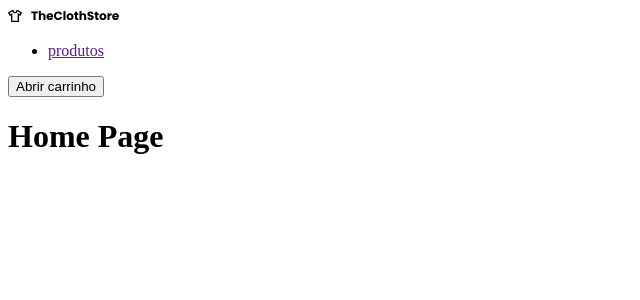
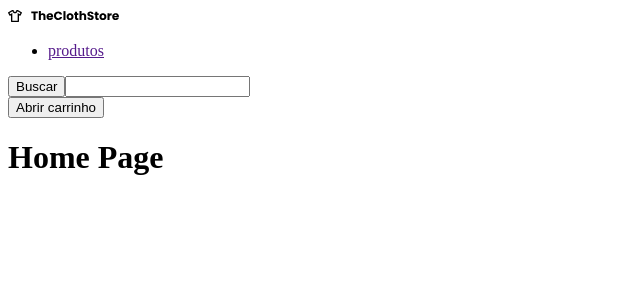
Before and after one commit to josedasilva123/react2-projeto, a React (Vite) app: page / in a window 1280 px wide. Shown: the top 300 px of the page, without its empty margins (0-640 px from the left). Built offline with nearby package versions, Linux system fonts and the light colour scheme; the HTML template or start-up script is replaced by a standard one.

Commit message:
search form

```diff
--- /dev/null
+++ b/src/components/forms/SearchForm/index.tsx
@@ -0,0 +1,8 @@
+export function SearchForm(){
+    return(
+        <form>
+            <button type="submit">Buscar</button>
+            <input type="text" name="search" id="search" />
+        </form>
+    )
+}
--- a/src/components/template/Header/index.tsx
+++ b/src/components/template/Header/index.tsx
@@ -1,4 +1,5 @@
 import Logo from "../../../assets/LogoPreta.svg";
+import { SearchForm } from "../../forms/SearchForm";
 
 export function Header() {
    return (
@@ -11,7 +12,7 @@ export function Header() {
                </li>
             </ul>
          </nav>
-         {/* formulário de busca */}
+         <SearchForm />
          <button>Abrir carrinho</button>
       </header>
    );
```
